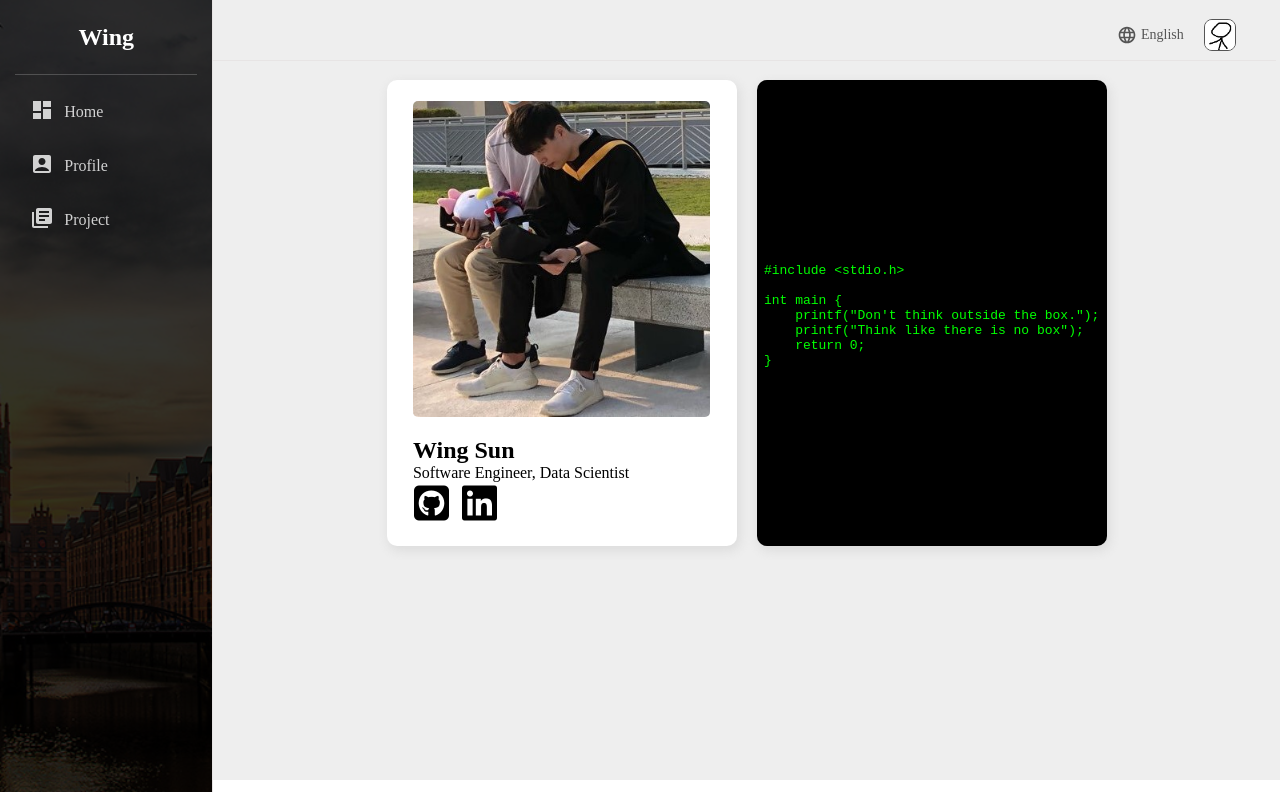
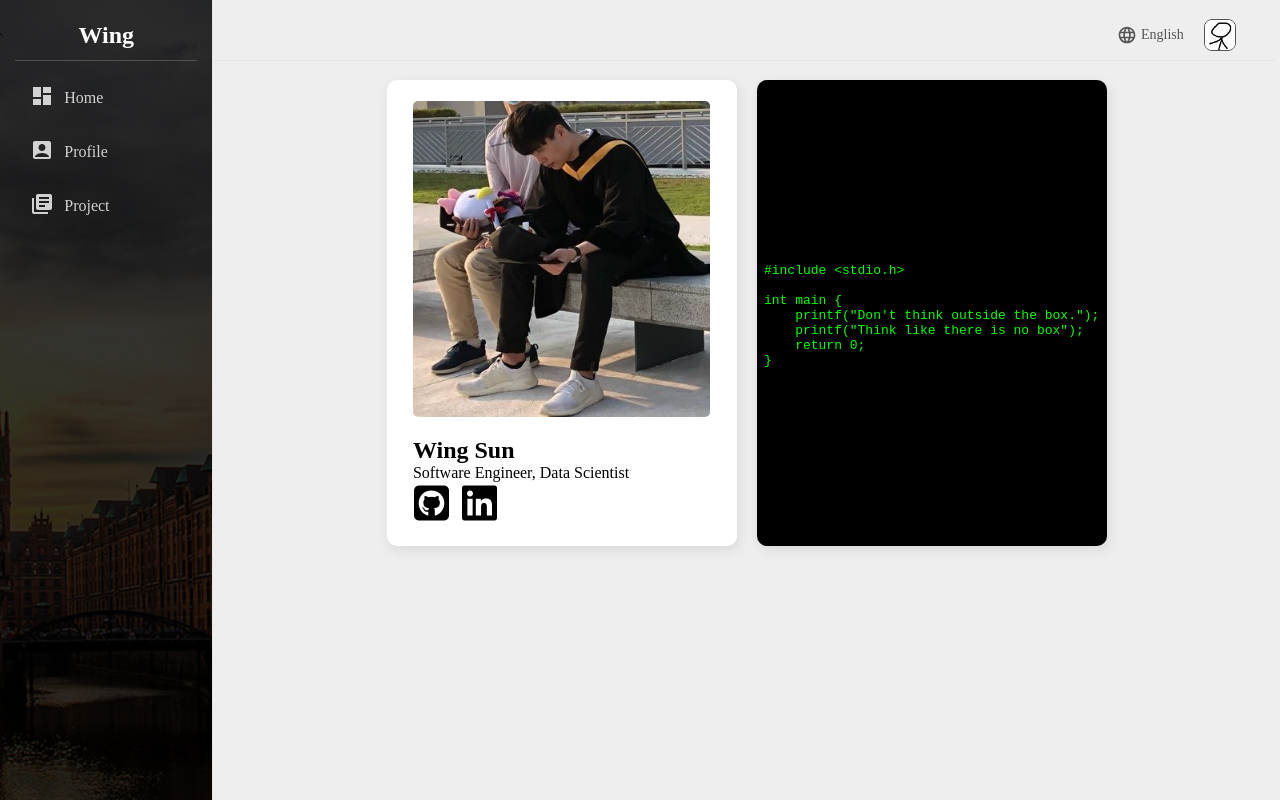
Before and after one commit to wingskh/personal_website, a React (Create React App) app: page / in a window 1280 px wide. Built offline with nearby package versions, Linux system fonts and the light colour scheme.

Commit message:
updated page ui

```diff
--- a/public/index.html
+++ b/public/index.html
@@ -27,7 +27,7 @@
     <title>Wing Sun</title>
     <script src="https://use.fontawesome.com/a54022df2b.js"></script>
   </head>
-  <body style="margin: 0px;">
+  <body style="margin: 0px; padding: 0px">
     <noscript>You need to enable JavaScript to run this app.</noscript>
     <div id="root"></div>
     <!--
--- a/src/components/SideBar/sideBar.scss
+++ b/src/components/SideBar/sideBar.scss
@@ -5,16 +5,14 @@
   min-height: 100vh;
   background-color: white;
   position: fixed;
-  margin-top: -8px;
   color: #fff;
 
   .top {
     height: 50px;
     display: flex;
-    align-items: center;
-    text-align: center;
-    margin-top: 20px;
-    margin-bottom: 12px;
+    align-items: start;
+    margin-top: 2px;
+    margin-bottom: 2px;
     justify-content: center;
 
     .headerText {
--- a/src/style/app.scss
+++ b/src/style/app.scss
@@ -4,6 +4,7 @@
   font-weight: 300;
   margin: 0px;
   background-color: #eee;
+  height: 100vh;
 
   .navBarContainer{
     margin-bottom: 70px;
```
